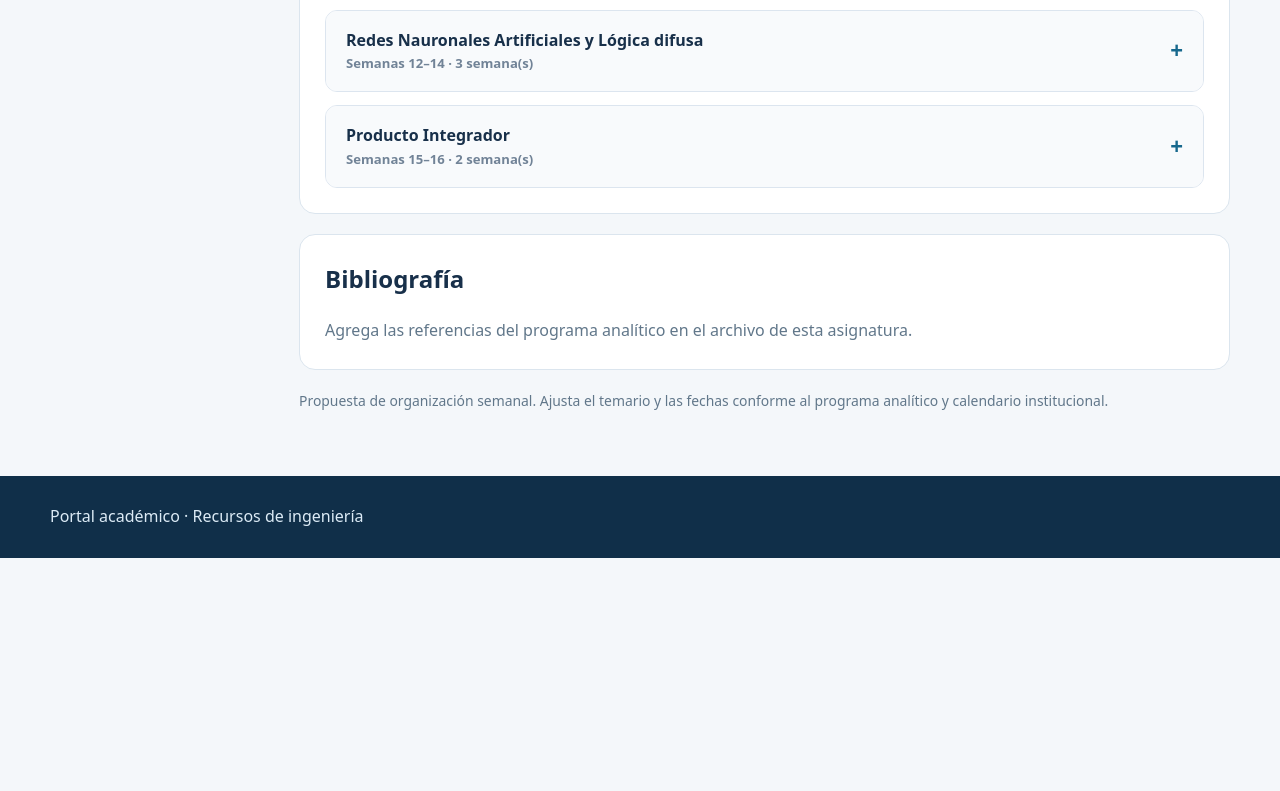
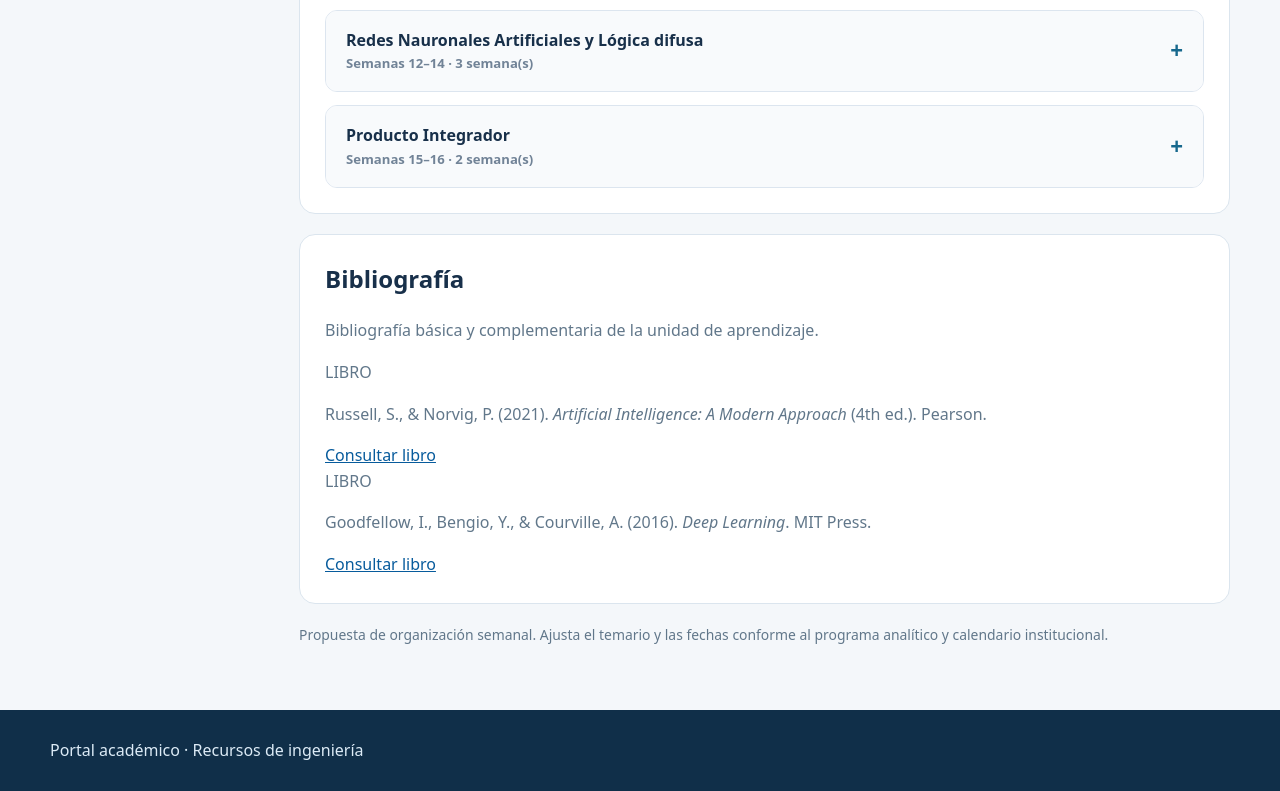
Before and after one commit to Angel-RicoMdz/portal-academico-v4, a plain HTML site: page cursos/inteligencia-artificial.html in a window 1280 px wide. Shown: the part 985-1776 px from the top of the page. Before the commit the page ends 1543 px from the top, so only its background shows below. Drawn offline with Linux system fonts and the light colour scheme.

Commit message:
Update inteligencia-artificial.html

```diff
--- a/cursos/inteligencia-artificial.html
+++ b/cursos/inteligencia-artificial.html
@@ -33,7 +33,34 @@
   <div id="course-units" class="units"></div></section>
 <section class="panel" id="bibliografia">
   <h2>Bibliografía</h2>
-  <div id="course-books" class="muted">Agrega las referencias del programa analítico en el archivo de esta asignatura.</div></section>
+  <div id="course-books"
+    class="muted">
+    <p>Bibliografía básica y complementaria de la unidad de aprendizaje.</p>
+    <div class="referencia">
+    <span class="tipo-referencia">LIBRO</span>
+    <p>
+      Russell, S., & Norvig, P. (2021).
+      <em>Artificial Intelligence: A Modern Approach</em>
+      (4th ed.). Pearson.
+    </p>
+    <a href="https://aima.cs.berkeley.edu/"
+       target="_blank" rel="noopener noreferrer">
+      Consultar libro
+    </a>
+  </div>
+
+  <div class="referencia">
+    <span class="tipo-referencia">LIBRO</span>
+    <p>
+      Goodfellow, I., Bengio, Y., & Courville, A. (2016).
+      <em>Deep Learning</em>. MIT Press.
+    </p>
+    <a href="https://www.deeplearningbook.org/"
+       target="_blank" rel="noopener noreferrer">
+      Consultar libro
+    </a>
+  </div>
+</section>
     <p class="muted small">Propuesta de organización semanal. Ajusta el temario y las fechas conforme al programa analítico y calendario institucional.</p></div></div></main>
     <dialog id="pdf-dialog" class="viewer">
       <div class="viewer-bar">
```
